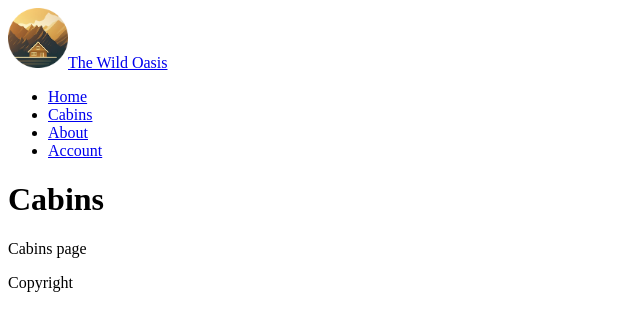
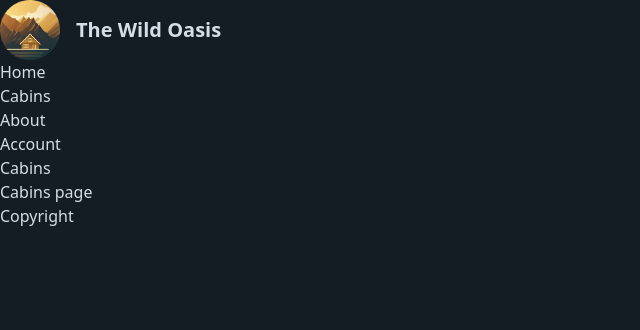
Before and after one commit to janak0ff/the-wild-oasis-web, a Next.js app: page /cabins in a window 1280 px wide. Shown: the top 330 px of the page, without its empty margins (0-640 px from the left). Built offline with nearby package versions, Linux system fonts and the light colour scheme.

Commit message:
Styling With Tailwind CSS

```diff
--- a/app/_styles/globals.css
+++ b/app/_styles/globals.css
@@ -1,15 +1,15 @@
 @tailwind base;
 @tailwind components;
 @tailwind utilities;
-
+/*
 @layer components {
   .spinner {
     margin: 3.2rem auto 1.6rem;
     width: 60px;
     aspect-ratio: 1;
     border-radius: 50%;
-    border: 8px solid theme('colors.primary.900');
-    border-right-color: theme('colors.primary.200');
+    border: 8px solid theme("colors.primary.900");
+    border-right-color: theme("colors.primary.200");
     animation: rotate 1s infinite linear;
   }
 
@@ -18,7 +18,7 @@
     width: 20px;
     aspect-ratio: 1;
     border-radius: 50%;
-    border: 2px solid theme('colors.primary.200');
+    border: 2px solid theme("colors.primary.200");
     border-right-color: transparent;
     animation: rotate 1s infinite linear;
   }
@@ -28,12 +28,12 @@
       transform: rotate(1turn);
     }
   }
-}
+} */
 
 /* For data picker */
-.rdp {
+/* .rdp {
   --rdp-cell-size: 32px !important;
-  --rdp-accent-color: theme('colors.accent.500') !important;
-  --rdp-background-color: theme('colors.accent.600') !important;
+  --rdp-accent-color: theme("colors.accent.500") !important;
+  --rdp-background-color: theme("colors.accent.600") !important;
   margin: 0 !important;
-}
+} */
--- a/app/cabins/page.js
+++ b/app/cabins/page.js
@@ -1,5 +1,3 @@
-import Counter from "@app/_components/counter";
-
 export default async function Page() {
   return (
     <div>
--- a/app/layout.js
+++ b/app/layout.js
@@ -1,5 +1,6 @@
 import Logo from "./_components/Logo";
 import Navigation from "./_components/Navigation";
+import "@/app/_styles/globals.css";
 
 export const metadata = {
   title: "The wild oasis",
@@ -9,7 +10,7 @@
 export default function RootLayout({ children }) {
   return (
     <html lang="en">
-      <body>
+      <body className="bg-primary-950 text-primary-100 min-h-screen">
         <header>
           <Logo />
           <Navigation />
--- a/tailwind.config.js
+++ b/tailwind.config.js
@@ -8,8 +8,32 @@
   theme: {
     extend: {
       colors: {
-        background: "var(--background)",
-        foreground: "var(--foreground)",
+        primary: {
+          50: "#E1E8EF",
+          100: "#D4DEE7",
+          200: "#B7C7D7",
+          300: "#99B0C7",
+          400: "#7C99B6",
+          500: "#5E82A6",
+          600: "#4C6B8A",
+          700: "#3C546C",
+          800: "#2C3D4F",
+          900: "#1B2631",
+          950: "#141C24",
+        },
+        accent: {
+          50: "#FAF5F0",
+          100: "#F4ECE1",
+          200: "#E8D6BF",
+          300: "#DDC2A2",
+          400: "#D2AF84",
+          500: "#C69963",
+          600: "#B78343",
+          700: "#926835",
+          800: "#6C4D28",
+          900: "#4B351B",
+          950: "#382814",
+        },
       },
     },
   },
```
Also changed, not shown: package.json (+6 -5 lines), 1 other file (tests, documents, lock files or other folders).
